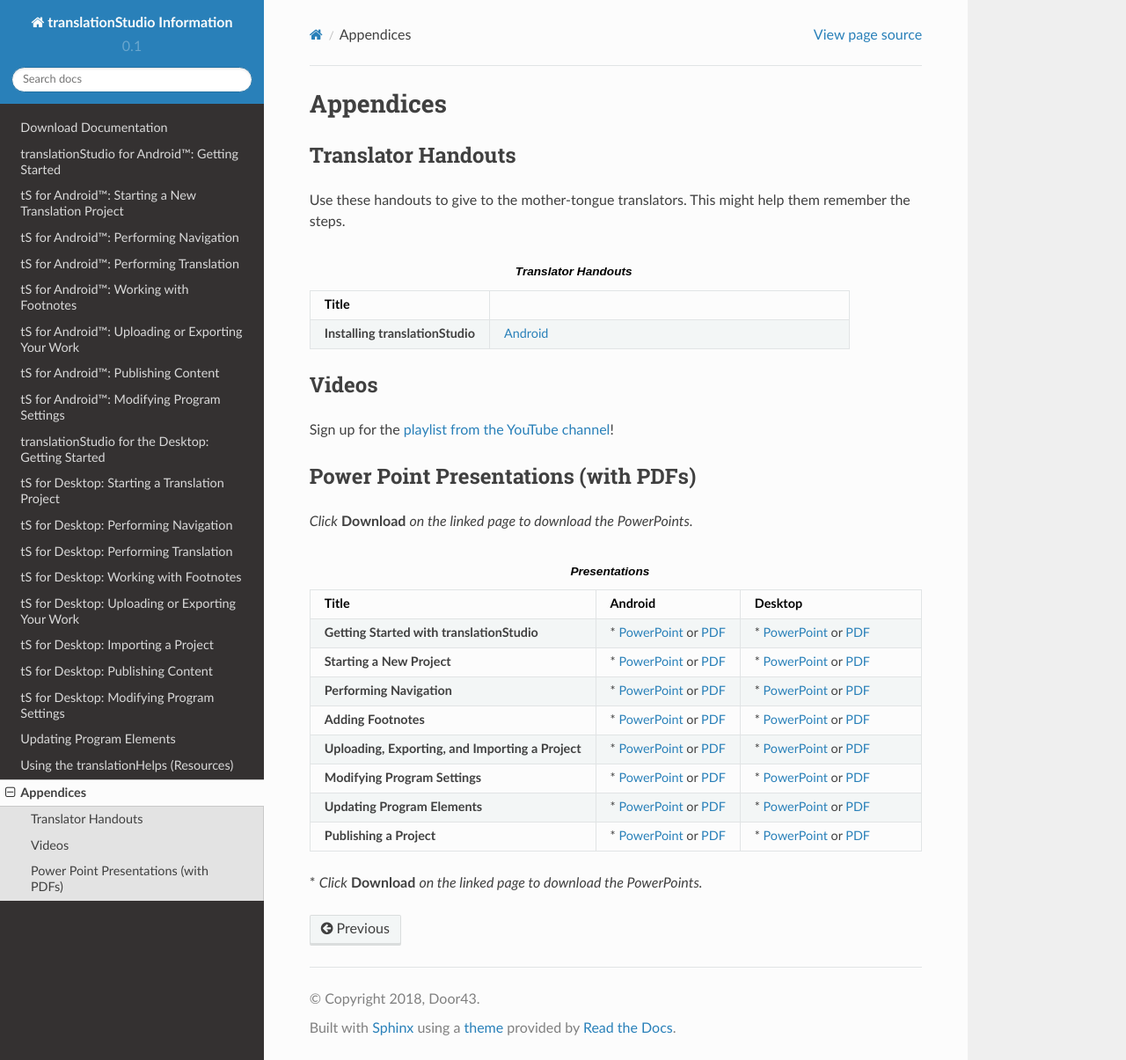
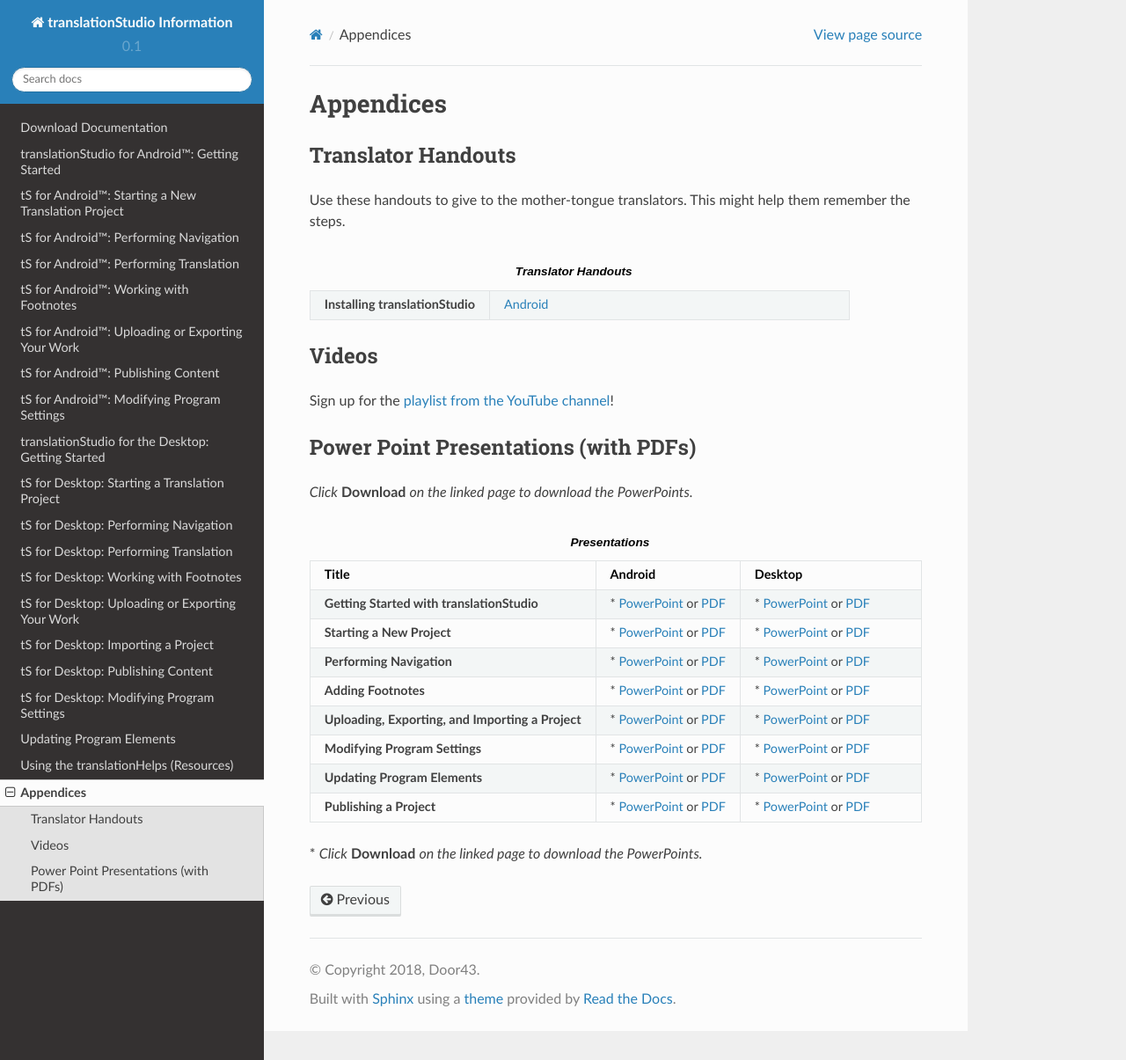
Before and after one commit to unfoldingWord-dev/translationStudio-Info, a Sphinx documentation site: the page built from docs/Appendix.rst, in a window 1280 px wide and 1205 px high. Shown: the whole window at 88% size. Built offline with Sphinx 7.4.7 and the Read the Docs theme 2.0.0, drawn with Linux system fonts in a browser that asks for light colours; pages that are not in the unit, such as notebooks, are missing from menus.

Commit message:
Update Appendix.rst

```diff
--- a/docs/Appendix.rst
+++ b/docs/Appendix.rst
@@ -8,15 +8,14 @@ Use these handouts to give to the mother-tongue translators. This might help the
 
 .. list-table:: **Translator Handouts**
    :widths: 15 30
-   :header-rows: 1
-
-   * - Title
-     -
 
    * - **Installing translationStudio**
      - `Android <https://github.com/unfoldingWord-dev/translationStudio-Info/blob/master/docs/AtS_Install_Handout.pdf>`_
 
+..   :header-rows: 1
 
+..   * - Title
+..     -
 
 
 
```
